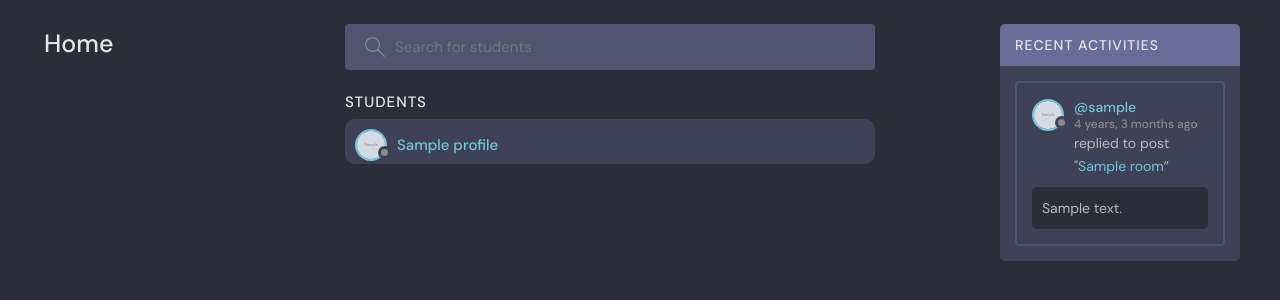
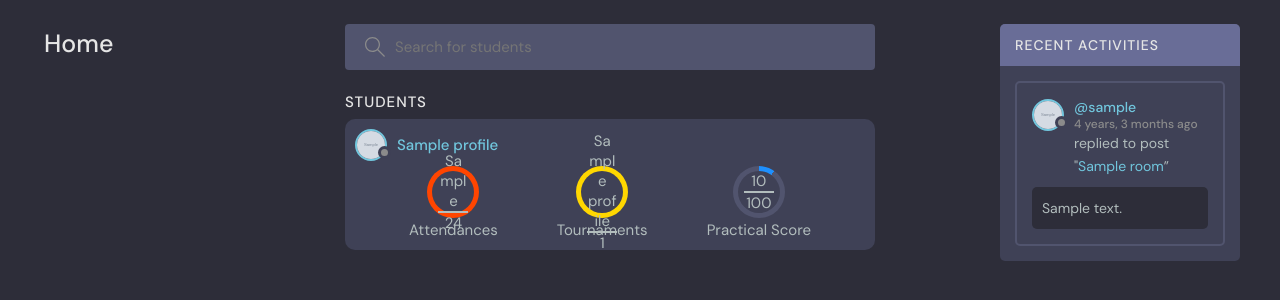
Before and after one commit to tnguyen11211/progress_tracker, a Django app: template base/templates/base/home.html in a window 1280 px wide. Shown: the part 110-410 px from the top of the page. Run offline with Django 4.2, Linux system fonts and the light colour scheme; the template is opened without the code that fills it: most values are stand-ins (such as "Sample title", 1, 10 or a date in 2020); grey boxes marked "Sample" are stand-in pictures.

Commit message:
add back progress circles

```diff
--- a/base/templates/base/profile_list_feed.html
+++ b/base/templates/base/profile_list_feed.html
@@ -13,7 +13,7 @@
       <span>{{profile.name}}</span>
     </a>
   </div>
-  {% comment %} <div class="profileListProfile__content">
+  <div class="profileListProfile__content">
     <div class="circular-progress-wrapper">
       <div class="circular-progress" id="attendance">
         <span class="value-wrapper">
@@ -60,7 +60,7 @@
       </div>
       <span class="progress-label">Practical Score</span>
     </div>
-  </div> {% endcomment %}
+  </div>
 </div>
 {% endif %}
 {% endfor %}
```
